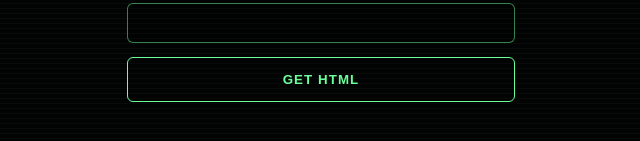
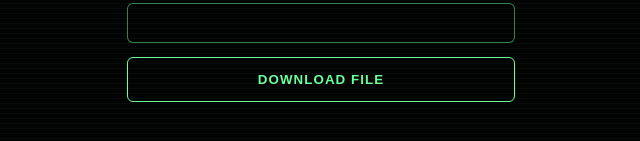
Before and after one commit to stockton350/get_html, a plain HTML site: page index.html in a window 1280 px wide. Shown: the part 507-648 px from the top of the page, 319-959 px from the left. Drawn offline with Linux system fonts and the light colour scheme.

Commit message:
Update index.html

```diff
--- a/index.html
+++ b/index.html
@@ -107,7 +107,7 @@ input.box{
 <div class="label">&gt; enter filename</div>
 <input id="filename" class="box" />
 
-<button class="button" onclick="downloadHTML()">GET HTML</button>
+<button class="button" onclick="downloadHTML()">DOWNLOAD FILE</button>
 
 <div id="status" class="status"></div>
 
```
